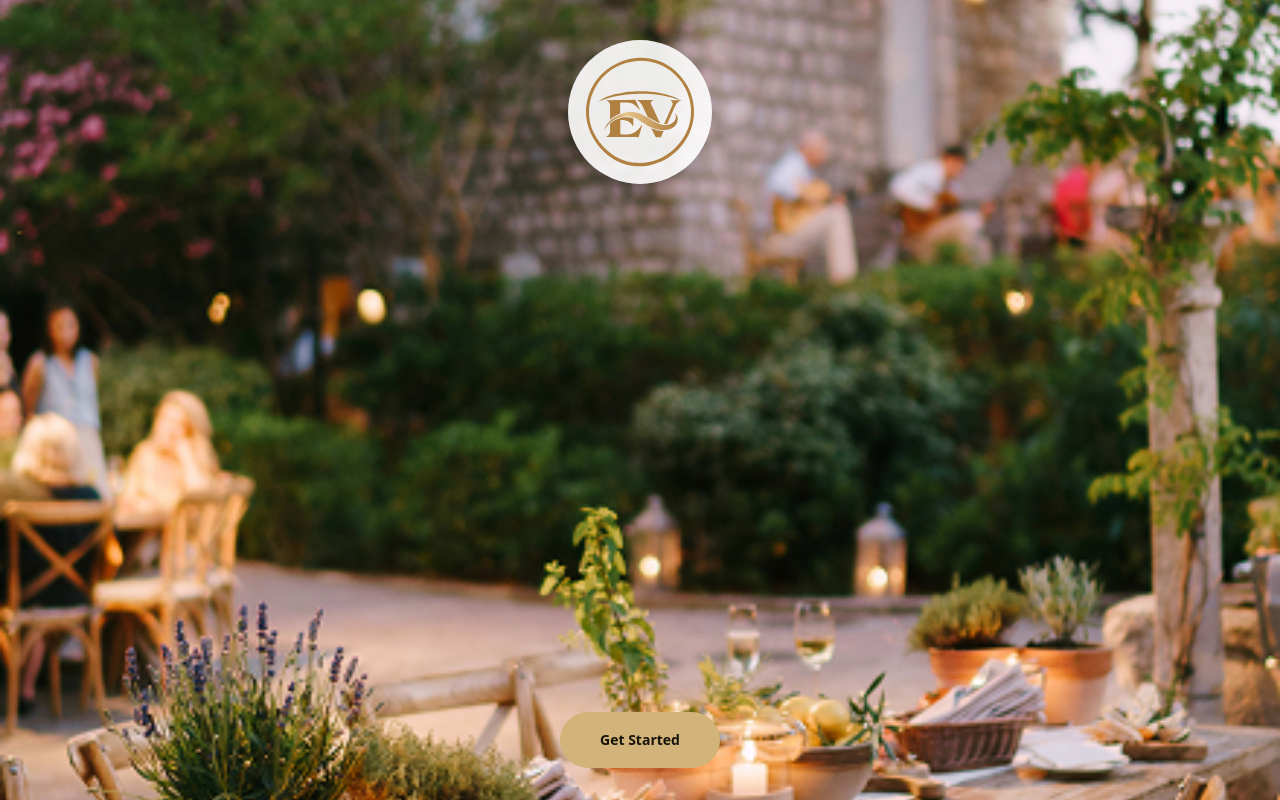
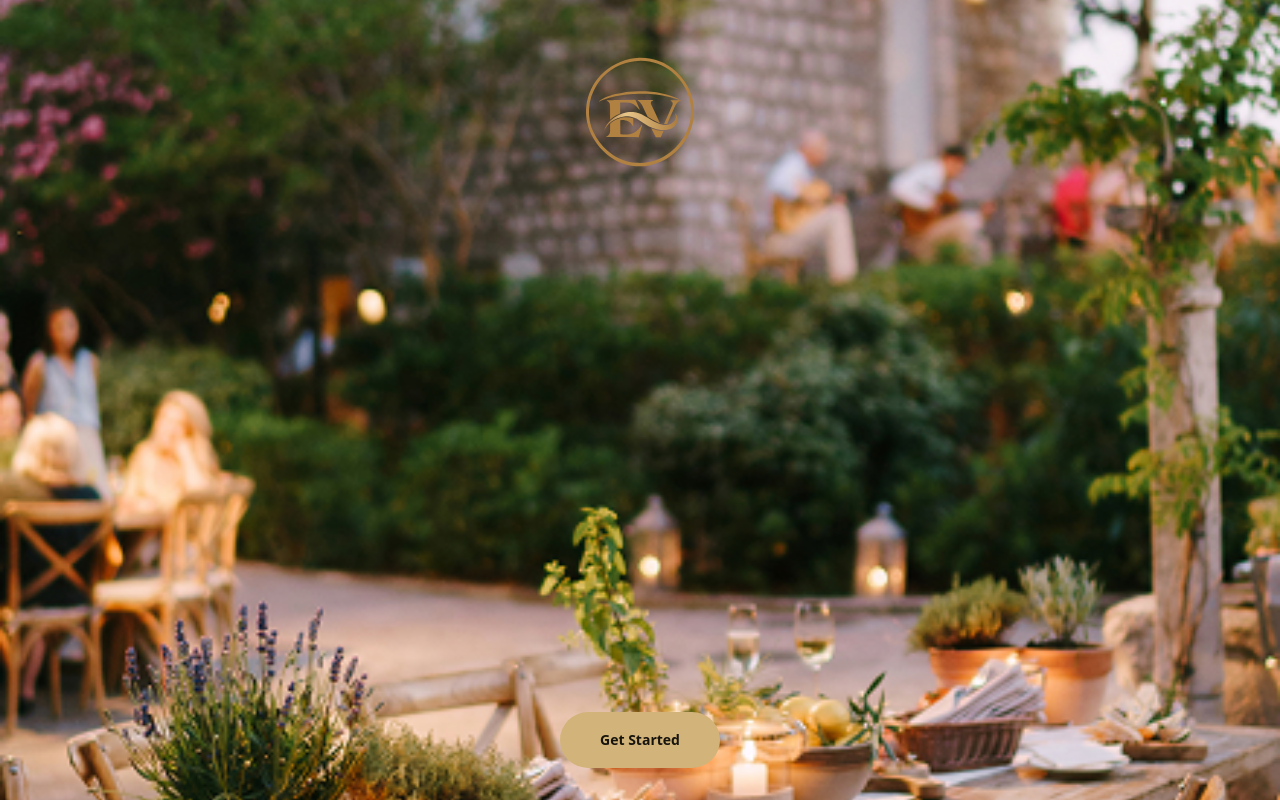
Before and after one commit to Blueweb2/event-management-frontend, a Next.js app: page / in a window 1280 px wide. Built offline with nearby package versions, Linux system fonts and the light colour scheme.

Commit message:
removed background color of logo

```diff
--- a/app/page.tsx
+++ b/app/page.tsx
@@ -10,9 +10,9 @@ export default function HomePage() {
           backgroundImage: "url('/images/home-bg.jpeg')",
         }}
       >
-        {/* Logo */}
+        {/* Logo  shadow-xl bg-white/90 p-3 */}
         <div className="absolute left-1/2 top-8 z-10 -translate-x-1/2 sm:top-10">
-          <div className="flex h-32 w-32 items-center justify-center rounded-full bg-white/90 p-3 shadow-xl sm:h-36 sm:w-36">
+          <div className="flex h-32 w-32 items-center justify-center rounded-full p-3 sm:h-36 sm:w-36">
             <Image
               src="/images/logo.svg"
               alt="Event Management"
```
